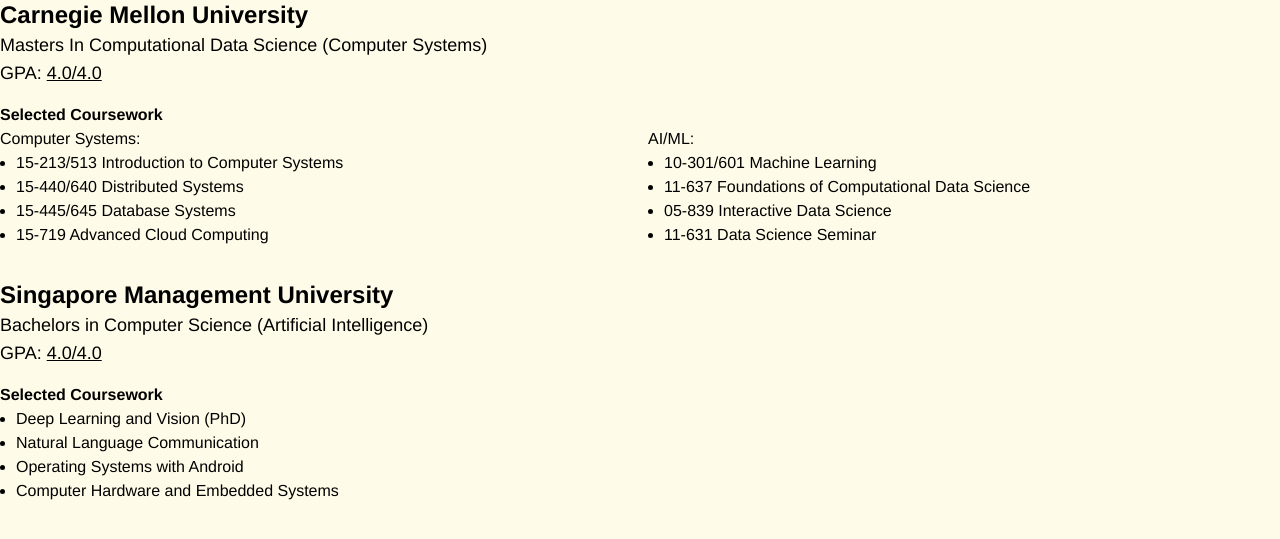
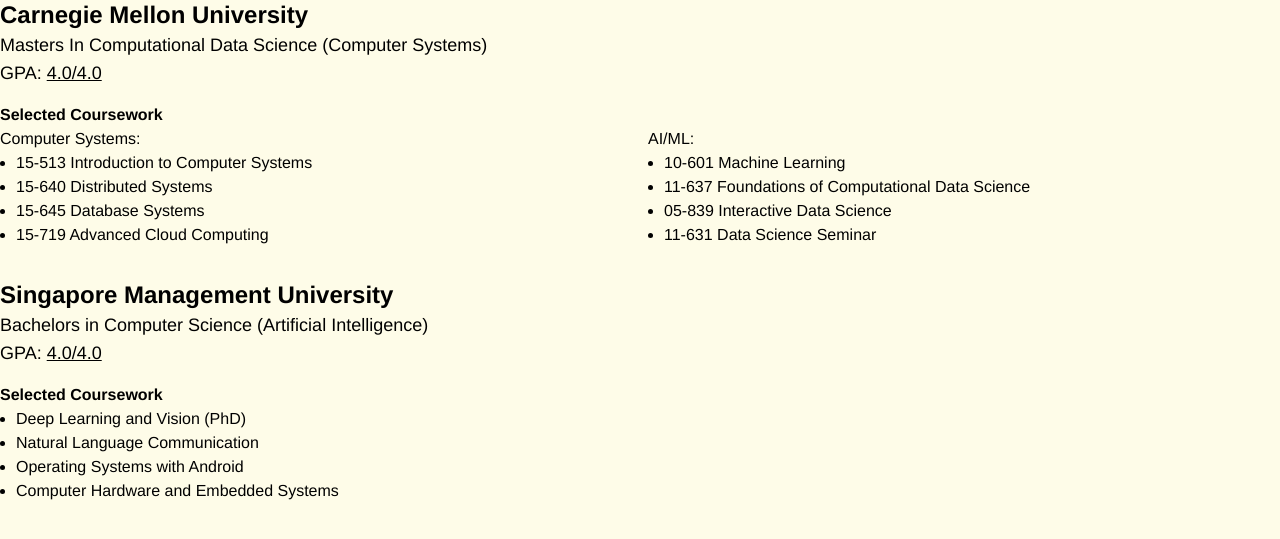
Before and after one commit to christopherlim98/christopherlim98.github.io, a Gatsby site: page /education in a window 1280 px wide. Shown: the part 177-716 px from the top of the page. Built offline with nearby package versions, Linux system fonts and the light colour scheme; Gatsby itself is replaced by a stand-in of ours.

Commit message:
fix: course codes

```diff
--- a/src/pages/education.tsx
+++ b/src/pages/education.tsx
@@ -24,16 +24,16 @@ export default function Education() {
           <div>
             <p>Computer Systems:</p>
             <ul className="list-disc list-outside mx-4">
-              <li>15-213/513 Introduction to Computer Systems</li>
-              <li>15-440/640 Distributed Systems</li>
-              <li>15-445/645 Database Systems </li>
+              <li>15-513 Introduction to Computer Systems</li>
+              <li>15-640 Distributed Systems</li>
+              <li>15-645 Database Systems </li>
               <li>15-719 Advanced Cloud Computing </li>
             </ul>
           </div>
           <div>
             <p>AI/ML: </p>
             <ul className="list-disc list-outside mx-4">
-              <li>10-301/601 Machine Learning</li>
+              <li>10-601 Machine Learning</li>
               <li>11-637 Foundations of Computational Data Science</li>
               <li>05-839 Interactive Data Science</li>
               <li>11-631 Data Science Seminar</li>
```
